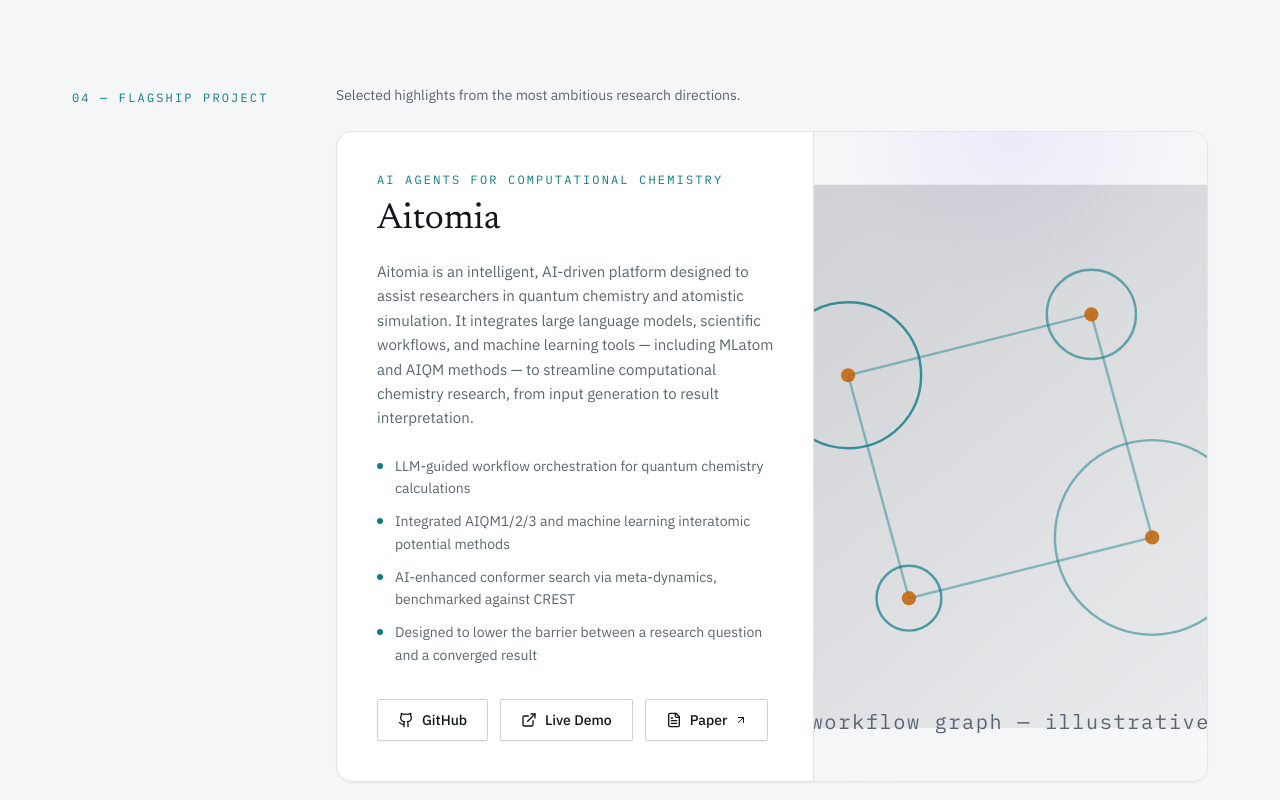
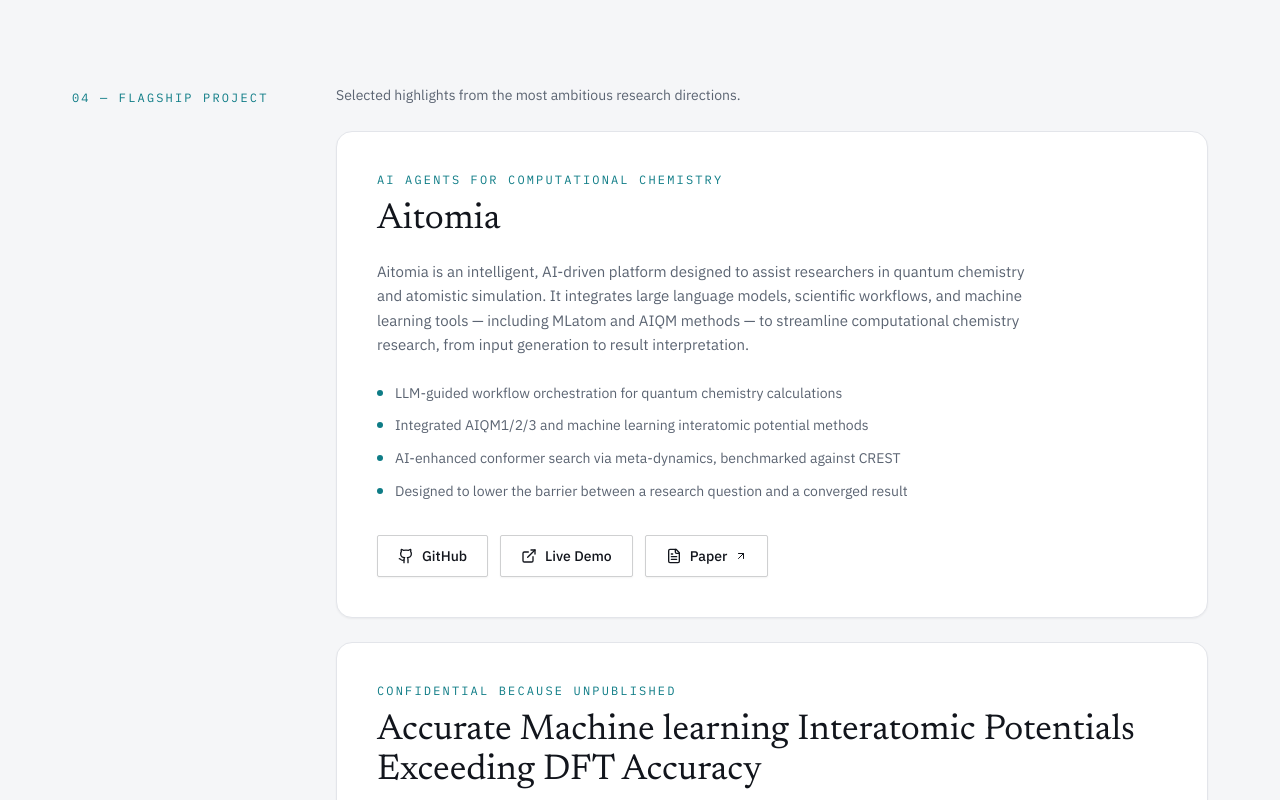
Before and after one commit to hassan-nawaz-awan/hassan_website, a Next.js app: page / in a window 1280 px wide. Shown: the part 3520-4320 px from the top of the page. Built offline with nearby package versions, Linux system fonts and the light colour scheme.

Commit message:
optimize

```diff
--- a/src/components/FeaturedProject.tsx
+++ b/src/components/FeaturedProject.tsx
@@ -27,7 +27,6 @@
                 transition={{ duration: 0.6 }}
                 className="overflow-hidden rounded-2xl border border-hairline bg-surface shadow-sm transition-shadow duration-300 hover:shadow-md dark:border-hairline-dark dark:bg-surface-dark"
               >
-                <div className="grid items-stretch lg:grid-cols-[1.15fr_0.95fr]">
                 <div className="p-8 sm:p-10">
                   <p className="eyebrow">{project.subtitle}</p>
                   <h3 className="mt-3 font-display text-3xl text-ink dark:text-ink-dark sm:text-4xl">
@@ -86,12 +85,6 @@
                     )}
                   </div>
                 </div>
-
-                  <div className="relative min-h-[320px] overflow-hidden border-t border-hairline bg-gradient-to-br from-canvas via-canvas to-canvas/80 dark:border-hairline-dark dark:from-canvas-dark dark:via-canvas-dark dark:to-canvas-dark/80 lg:border-l lg:border-t-0">
-                    <div className="absolute inset-0 bg-[radial-gradient(circle_at_top,rgba(110,112,255,0.08),transparent_25%)]" />
-                    <ProjectGraphic />
-                  </div>
-                </div>
               </motion.div>
             ))}
           </div>
@@ -100,55 +93,3 @@
     </section>
   );
 }
-
-function ProjectGraphic() {
-  return (
-    <svg
-      viewBox="0 0 400 320"
-      className="relative z-10 h-full w-full"
-      preserveAspectRatio="xMidYMid slice"
-    >
-      <defs>
-        <linearGradient id="graphGlow" x1="0" x2="1" y1="0" y2="1">
-          <stop offset="0%" stopColor="currentColor" stopOpacity="0.18" />
-          <stop offset="100%" stopColor="currentColor" stopOpacity="0.04" />
-        </linearGradient>
-      </defs>
-      <rect x="30" y="26" width="340" height="268" rx="18" fill="url(#graphGlow)" />
-      <g
-        className="text-accent dark:text-accent-dark"
-        stroke="currentColor"
-        fill="none"
-        strokeWidth="1.2"
-      >
-        <circle cx="120" cy="120" r="36" opacity="0.8" />
-        <circle cx="240" cy="90" r="22" opacity="0.6" />
-        <circle cx="270" cy="200" r="48" opacity="0.5" />
-        <circle cx="150" cy="230" r="16" opacity="0.7" />
-        <line x1="120" y1="120" x2="240" y2="90" opacity="0.43" />
-        <line x1="120" y1="120" x2="150" y2="230" opacity="0.43" />
-        <line x1="240" y1="90" x2="270" y2="200" opacity="0.43" />
-        <line x1="270" y1="200" x2="150" y2="230" opacity="0.43" />
-      </g>
-      <g
-        className="text-ember dark:text-ember-dark"
-        fill="currentColor"
-        opacity="0.88"
-      >
-        <circle cx="120" cy="120" r="3.5" />
-        <circle cx="240" cy="90" r="3.5" />
-        <circle cx="270" cy="200" r="3.5" />
-        <circle cx="150" cy="230" r="3.5" />
-      </g>
-      <text
-        x="50%"
-        y="92%"
-        textAnchor="middle"
-        className="fill-ink-muted dark:fill-ink-muted-dark font-mono"
-        style={{ fontSize: '10px', letterSpacing: '0.08em' }}
-      >
-        workflow graph — illustrative
-      </text>
-    </svg>
-  );
-}
--- a/src/data/awards.json
+++ b/src/data/awards.json
@@ -33,12 +33,5 @@
     "year": 2022,
     "description": "Awarded in support of High School Education at Superior Group of Colleges, Shahkot, Pakistan.",
     "image": ""
-  },
-  {
-    "id": "aw-6",
-    "title": "Placeholder Award 6",
-    "year": 2021,
-    "description": "Placeholder entry — replace with your actual award details.",
-    "image": ""
   }
 ]
--- a/src/data/conferences.json
+++ b/src/data/conferences.json
@@ -94,159 +94,5 @@
         "caption": "Placeholder photo for MDMM 2025."
       }
     ]
-  },
-  {
-    "id": "conf-6",
-    "name": "Placeholder Conference 6",
-    "location": "",
-    "year": 2023,
-    "role": "Speaker",
-    "description": "Placeholder entry — replace with your real conference details.",
-    "images": [
-      {
-        "src": "/images/conferences/conf-1-placeholder-1.svg",
-        "caption": "Placeholder photo for Placeholder Conference 6."
-      },
-      {
-        "src": "/images/conferences/conf-1-placeholder-2.svg",
-        "caption": "Placeholder photo for Placeholder Conference 6."
-      },
-      {
-        "src": "/images/conferences/conf-1-placeholder-3.svg",
-        "caption": "Placeholder photo for Placeholder Conference 6."
-      }
-    ]
-  },
-  {
-    "id": "conf-7",
-    "name": "Placeholder Conference 7",
-    "location": "",
-    "year": 2022,
-    "role": "Panelist",
-    "description": "Placeholder entry — replace with your real conference details.",
-    "images": [
-      {
-        "src": "/images/conferences/conf-1-placeholder-1.svg",
-        "caption": "Placeholder photo for Placeholder Conference 7."
-      },
-      {
-        "src": "/images/conferences/conf-1-placeholder-2.svg",
-        "caption": "Placeholder photo for Placeholder Conference 7."
-      },
-      {
-        "src": "/images/conferences/conf-1-placeholder-3.svg",
-        "caption": "Placeholder photo for Placeholder Conference 7."
-      }
-    ]
-  },
-  {
-    "id": "conf-8",
-    "name": "Placeholder Conference 8",
-    "location": "",
-    "year": 2022,
-    "role": "Organizer",
-    "description": "Placeholder entry — replace with your real conference details.",
-    "images": [
-      {
-        "src": "/images/conferences/conf-1-placeholder-1.svg",
-        "caption": "Placeholder photo for Placeholder Conference 8."
-      },
-      {
-        "src": "/images/conferences/conf-1-placeholder-2.svg",
-        "caption": "Placeholder photo for Placeholder Conference 8."
-      },
-      {
-        "src": "/images/conferences/conf-1-placeholder-3.svg",
-        "caption": "Placeholder photo for Placeholder Conference 8."
-      }
-    ]
-  },
-  {
-    "id": "conf-9",
-    "name": "Placeholder Conference 9",
-    "location": "",
-    "year": 2021,
-    "role": "Presenter",
-    "description": "Placeholder entry — replace with your real conference details.",
-    "images": [
-      {
-        "src": "/images/conferences/conf-1-placeholder-1.svg",
-        "caption": "Placeholder photo for Placeholder Conference 9."
-      },
-      {
-        "src": "/images/conferences/conf-1-placeholder-2.svg",
-        "caption": "Placeholder photo for Placeholder Conference 9."
-      },
-      {
-        "src": "/images/conferences/conf-1-placeholder-3.svg",
-        "caption": "Placeholder photo for Placeholder Conference 9."
-      }
-    ]
-  },
-  {
-    "id": "conf-10",
-    "name": "Placeholder Conference 10",
-    "location": "",
-    "year": 2021,
-    "role": "Attendee",
-    "description": "Placeholder entry — replace with your real conference details.",
-    "images": [
-      {
-        "src": "/images/conferences/conf-1-placeholder-1.svg",
-        "caption": "Placeholder photo for Placeholder Conference 10."
-      },
-      {
-        "src": "/images/conferences/conf-1-placeholder-2.svg",
-        "caption": "Placeholder photo for Placeholder Conference 10."
-      },
-      {
-        "src": "/images/conferences/conf-1-placeholder-3.svg",
-        "caption": "Placeholder photo for Placeholder Conference 10."
-      }
-    ]
-  },
-  {
-    "id": "conf-11",
-    "name": "Placeholder Conference 11",
-    "location": "",
-    "year": 2020,
-    "role": "Volunteer",
-    "description": "Placeholder entry — replace with your real conference details.",
-    "images": [
-      {
-        "src": "/images/conferences/conf-1-placeholder-1.svg",
-        "caption": "Placeholder photo for Placeholder Conference 11."
-      },
-      {
-        "src": "/images/conferences/conf-1-placeholder-2.svg",
-        "caption": "Placeholder photo for Placeholder Conference 11."
-      },
-      {
-        "src": "/images/conferences/conf-1-placeholder-3.svg",
-        "caption": "Placeholder photo for Placeholder Conference 11."
-      }
-    ]
-  },
-  {
-    "id": "conf-12",
-    "name": "Placeholder Conference 12",
-    "location": "",
-    "year": 2020,
-    "role": "Presenter",
-    "description": "Placeholder entry — replace with your real conference details.",
-    "images": [
-      {
-        "src": "/images/conferences/conf-1-placeholder-1.svg",
-        "caption": "Placeholder photo for Placeholder Conference 12."
-      },
-      {
-        "src": "/images/conferences/conf-1-placeholder-2.svg",
-        "caption": "Placeholder photo for Placeholder Conference 12."
-      },
-      {
-        "src": "/images/conferences/conf-1-placeholder-3.svg",
-        "caption": "Placeholder photo for Placeholder Conference 12."
-      }
-    ]
   }
 ]
--- a/src/data/profile.json
+++ b/src/data/profile.json
@@ -13,10 +13,10 @@
   "location": "Xiamen, Fujian, China",
   "social": {
     "cv": "/cv/hassan-cv.pdf",
-    "googleScholar": "https://scholar.google.com/citations?user=PLACEHOLDER",
-    "github": "https://github.com/PLACEHOLDER",
-    "linkedin": "https://www.linkedin.com/in/PLACEHOLDER",
-    "orcid": "https://orcid.org/0000-0000-0000-0000",
+    "googleScholar": "https://scholar.google.com/citations?user=_JOKn14AAAAJ&hl=en",
+    "github": "https://hassan-nawaz-awan.github.io/hassan_website/#publications",
+    "linkedin": "www.linkedin.com/in/hassan-nawaz-a5059b302",
+    "orcid": "https://orcid.org/0009-0008-6332-7162",
     "twitter": ""
   },
   "about": {
```
Lines whose indentation alone changed are shown as unchanged.
